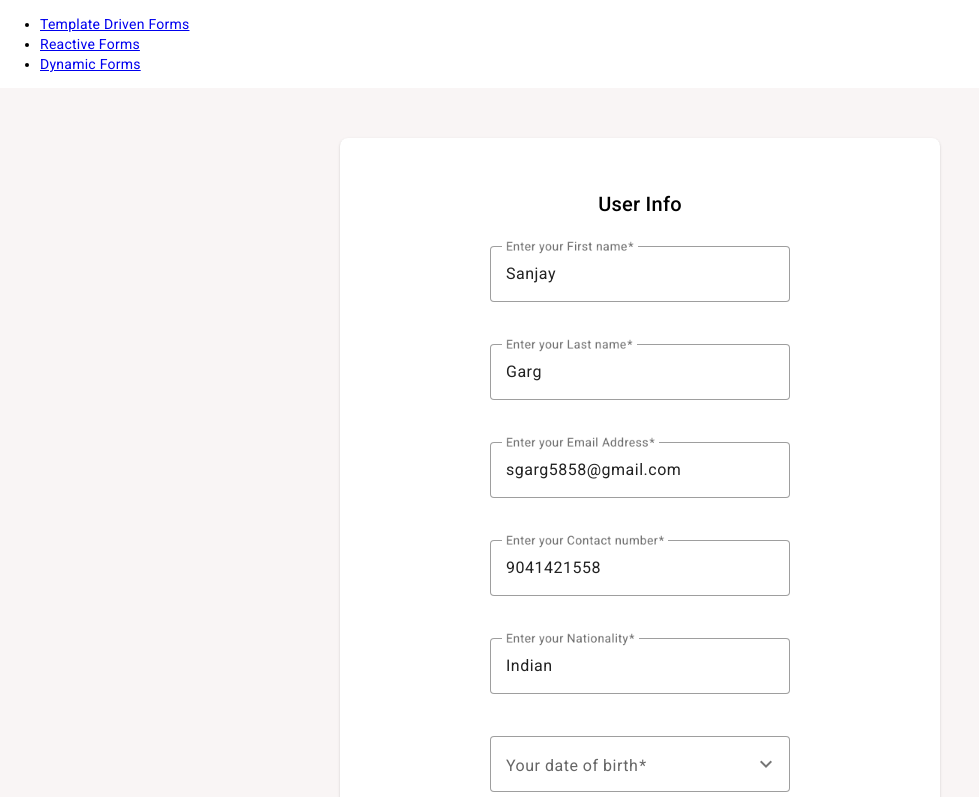
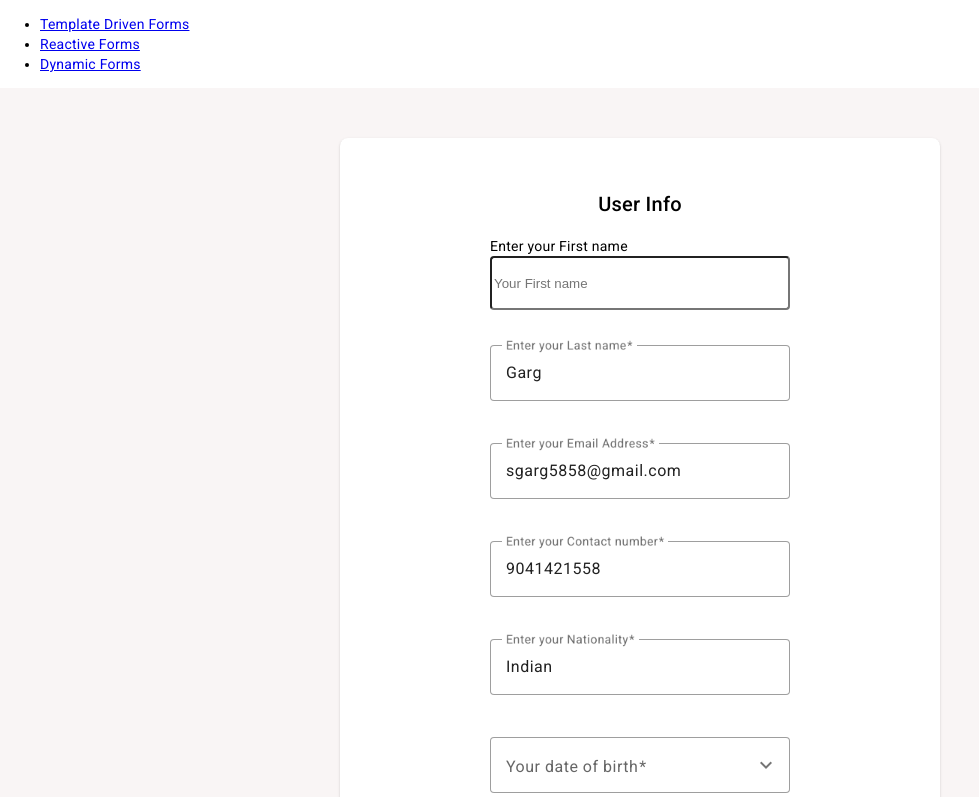
Before and after one commit to sgarg5858/forms, an Angular app: page /template-driven-form in a window 1280 px wide. Shown: the top 797 px of the page, without its empty margins (0-979 px from the left). Built offline with nearby package versions, Linux system fonts and the light colour scheme.

Commit message:
Moving Error Rendering logic to separate component

```diff
--- /dev/null
+++ b/src/app/error/components/input-error/input-error-messages.token.ts
@@ -0,0 +1,26 @@
+import { InjectionToken } from '@angular/core';
+
+type ErrorMessages = { [key: string]: (agrs?: any) => string };
+
+export const ERROR_MESSAGES: ErrorMessages = {
+  required: () => `This field is required`,
+  requiredTrue: () => `This field is required`,
+  email: () => `It should be a valid email`,
+  minlength: ({requiredLength}) => `The value length should be at least ${requiredLength}`,
+  maxlength: ({requiredLength}) => `The value length should be at most ${requiredLength}`,
+  banWords: () => `This word isn't allowed`,
+  appBanWords: () => `This word isn't allowed`,
+  appPasswordShouldMatch: () => `Password should match`,
+  passwordShouldMatch: () => `Password should match`,
+  pattern: () => `Wrong format`,
+  appUniqueNickname: () => `Nickname is taken`,
+  uniqueName: () => `Nickname is taken`,
+};
+
+export const VALIDATION_ERROR_MESSAGES = new InjectionToken<ErrorMessages>(
+  'Validation Error Messages',
+  {
+    providedIn: 'root',
+    factory: () => ERROR_MESSAGES,
+  }
+);
--- /dev/null
+++ b/src/app/error/components/input-error/input-error.component.html
@@ -0,0 +1,6 @@
+<div
+  *ngFor="let error of errors | keyvalue; trackBy: trackByFn"
+  class="input-error"
+>
+  {{error.key | errorMessage: error.value}}
+</div>
--- /dev/null
+++ b/src/app/error/components/input-error/input-error.component.ts
@@ -0,0 +1,25 @@
+import {
+  ChangeDetectionStrategy,
+  Component,
+  inject,
+  Input,
+} from '@angular/core';
+import { ValidationErrors } from '@angular/forms';
+import { VALIDATION_ERROR_MESSAGES } from './input-error-messages.token';
+import { KeyValue } from '@angular/common';
+
+@Component({
+  selector: 'app-input-error',
+  templateUrl: './input-error.component.html',
+  styleUrls: ['./input-error.component.scss'],
+  changeDetection: ChangeDetectionStrategy.OnPush,
+})
+export class InputErrorComponent {
+  @Input() errors: ValidationErrors | undefined | null = null;
+
+  protected errorsMap = inject(VALIDATION_ERROR_MESSAGES);
+
+  trackByFn(index: number, item: KeyValue<string,any>): string {
+    return item.key;
+  }
+}
--- /dev/null
+++ b/src/app/error/pipes/error-message.pipe.ts
@@ -0,0 +1,21 @@
+import { Pipe, PipeTransform, inject } from '@angular/core';
+import { VALIDATION_ERROR_MESSAGES } from '../components/input-error/input-error-messages.token';
+
+@Pipe({
+  name: 'errorMessage',
+  pure: true
+})
+export class ErrorMessagePipe implements PipeTransform {
+
+  private errorMessages = inject(VALIDATION_ERROR_MESSAGES);
+
+  transform(key: string, errValue: any): unknown {
+    if(!this.errorMessages[key])
+    {
+      console.warn(`Missing message for ${key} validator`)
+      return '';
+    }
+    return this.errorMessages[key](errValue);
+  }
+
+}
--- a/src/app/template-driven-form-example/template-driven-form-example.module.ts
+++ b/src/app/template-driven-form-example/template-driven-form-example.module.ts
@@ -5,6 +5,7 @@ import { FormsModule } from '@angular/forms';
 import { RouterModule } from '@angular/router';
 import { MaterialComponentsModule } from '../material-components/material-components.module';
 import { ValidatorsModule } from '../validators/validators.module';
+import { ErrorModule } from '../error/error.module';
 
 
 
@@ -15,6 +16,7 @@ import { ValidatorsModule } from '../validators/validators.module';
   imports: [
     CommonModule,FormsModule,
     MaterialComponentsModule,
+    ErrorModule,
     RouterModule.forChild([{
       path:'',component:UserInfoComponent
     }]),
--- a/src/app/template-driven-form-example/user-info/user-info.component.html
+++ b/src/app/template-driven-form-example/user-info/user-info.component.html
@@ -6,34 +6,22 @@
       (reset)="resetForm($event)"
     >
       <h2>User Info</h2>
-      <mat-form-field appearance="outline">
-        <mat-label>Enter your First name</mat-label>
+      <div class="form-field" appearance="outline">
+        <label>Enter your First name</label>
         <input
-          matInput
           #firstName="ngModel"
           name="firstName"
           required
-          minlength="2"
+          minlength="4"
           [bannedWords]="bannedWords"
           [(ngModel)]="user.firstName"
           placeholder="Your First name"
         />
 
-        <mat-error *ngIf="firstName.dirty && firstName.hasError('required')">
-          First name is required
-        </mat-error>
+        <app-input-error *ngIf="firstName.dirty" [errors]="firstName.errors"></app-input-error>
 
-        <mat-error *ngIf="firstName.touched && firstName.hasError('minlength')">
-          First name should atleast contain
-          {{ firstName.getError("minlength")?.requiredLength }} letters
-        </mat-error>
 
-        <mat-error
-          *ngIf="firstName.touched && firstName.hasError('bannedWords')"
-        >
-          {{ firstName.getError("bannedWords") }}
-        </mat-error>
-      </mat-form-field>
+      </div>
 
       <mat-form-field appearance="outline">
         <mat-label>Enter your Last name</mat-label>
--- a/src/app/template-driven-form-example/user-info/user-info.component.scss
+++ b/src/app/template-driven-form-example/user-info/user-info.component.scss
@@ -55,3 +55,23 @@
 
     }
 }
+
+
+.form-field{
+    display: flex;
+    flex-direction: column;
+    margin-bottom: 25px;
+    min-width: 250px;
+    max-width: 300px;
+
+    input{
+        min-height: 48px;
+        border-radius: 4px;
+
+    }
+
+    @media screen and (min-width:500px) {
+        width: 300px;
+    }
+
+}
--- a/src/app/template-driven-form-example/user-info/user-info.component.ts
+++ b/src/app/template-driven-form-example/user-info/user-info.component.ts
@@ -9,7 +9,7 @@ import { ControlContainer, NgForm } from '@angular/forms';
 export class UserInfoComponent implements AfterViewInit {
   bannedWords = ['test', 'demo', 'xyz'];
   user = {
-    firstName: 'Sanjay',
+    firstName: '',
     lastName: 'Garg',
     emailAddress: 'sgarg5858@gmail.com',
     contactNumber: '9041421558',
```
Also changed, not shown: src/app/error/error.module.ts (added, +18 -0 lines), src/app/error/components/input-error/input-error.component.scss (added), 1 other file (tests, documents, lock files or other folders).
